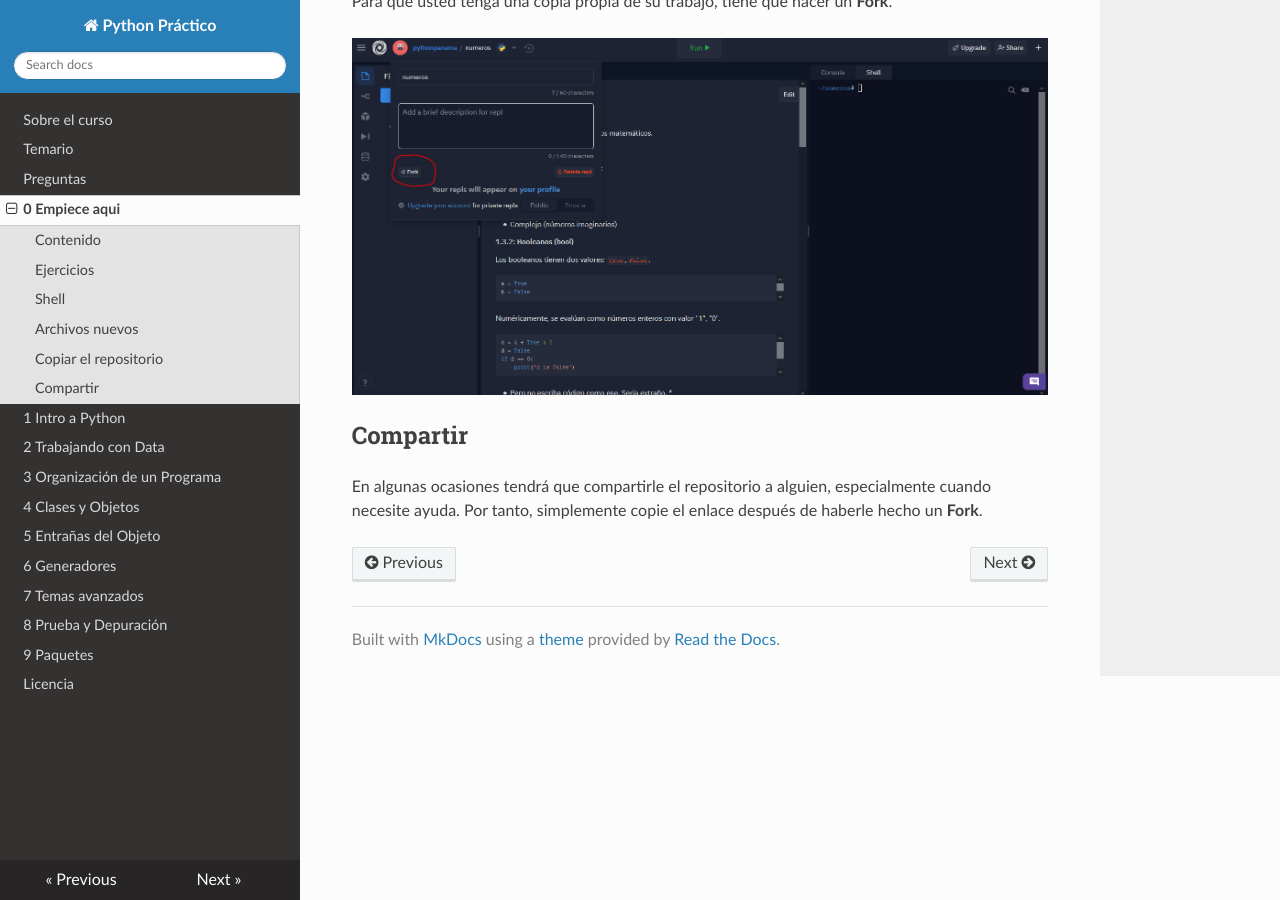
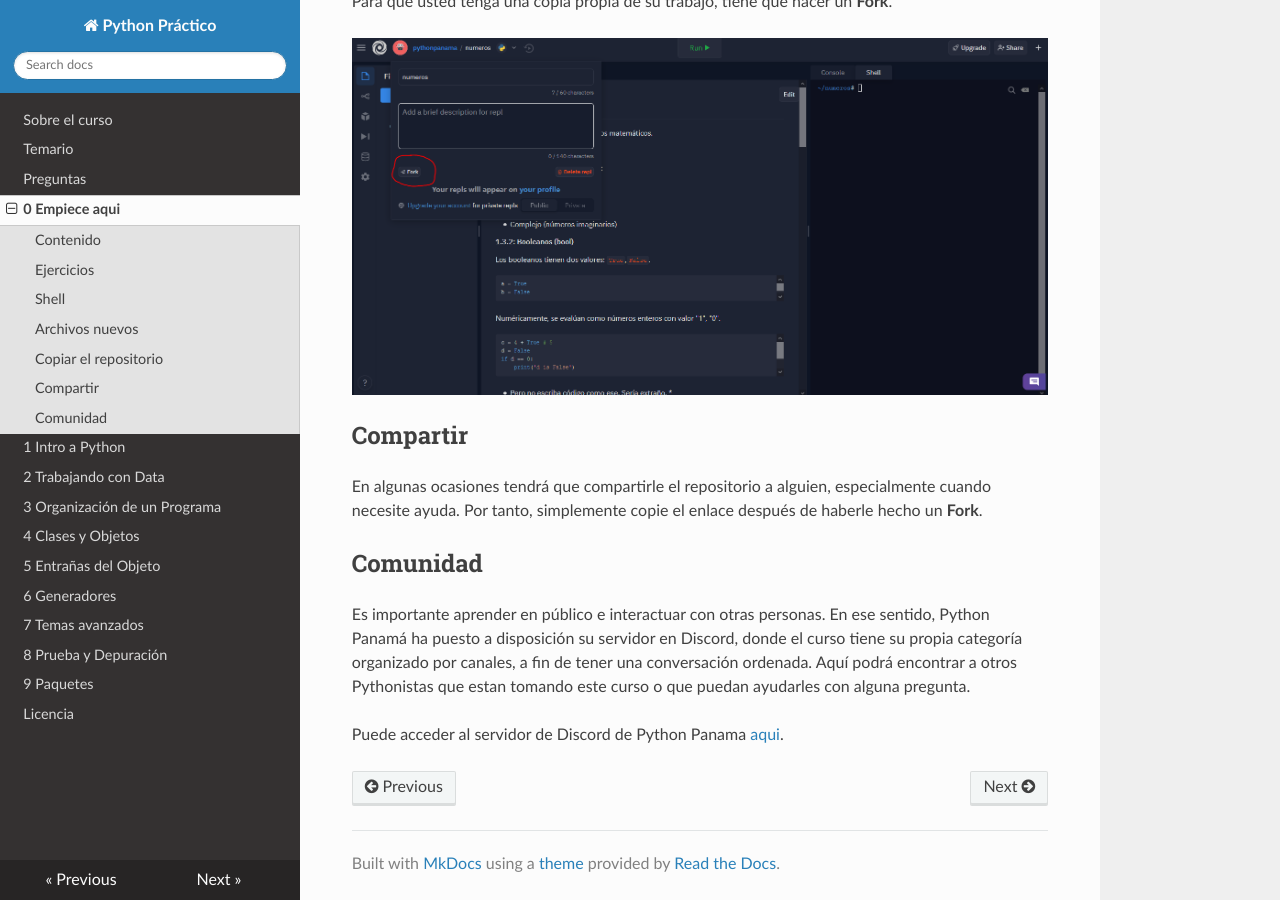
Before and after one commit to pythonpanama/pythonpractico_ssg, an MkDocs documentation site: the page built from docs/0.md, in a window 1280 px wide and 900 px high, scrolled down 2440 px. Built offline with MkDocs 1.6.1, drawn with Linux system fonts in a browser that asks for light colours; nearby versions of some CDN libraries.

Commit message:
added discord in 0

```diff
--- a/docs/0.md
+++ b/docs/0.md
@@ -34,3 +34,9 @@ Para que usted tenga una copia propia de su trabajo, tiene que hacer un **Fork**
 ## Compartir
 
 En algunas ocasiones tendrá que compartirle el repositorio a alguien, especialmente cuando necesite ayuda. Por tanto, simplemente copie el enlace después de haberle hecho un **Fork**.
+
+## Comunidad
+
+Es importante aprender en público e interactuar con otras personas. En ese sentido, Python Panamá ha puesto a disposición su servidor en Discord, donde el curso tiene su propia categoría organizado por canales, a fin de tener una conversación ordenada. Aquí podrá encontrar a otros Pythonistas que estan tomando este curso o que puedan ayudarles con alguna pregunta.
+
+Puede acceder al servidor de Discord de Python Panama [aqui](https://discord.gg/pR4Qkusugs).
```
